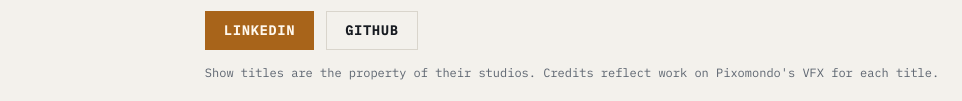
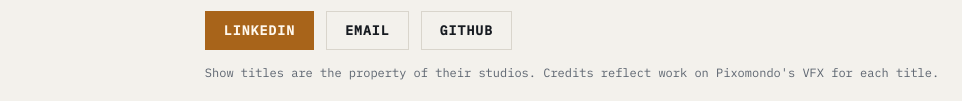
Before and after one commit to arsamasif/arsamasif.github.io, a plain HTML site: page index.html in a window 1280 px wide. Shown: the part 5220-5321 px from the top of the page, without its empty margins (68-1030 px from the left). Drawn offline with nearby package versions, Linux system fonts and the light colour scheme.

Commit message:
Add an Email button to the contact section

```diff
--- a/index.html
+++ b/index.html
@@ -236,6 +236,7 @@ footer small { color: var(--muted); font: 400 .75rem/1.5 var(--mono); }
     <div class="big">Let's talk pipeline</div>
     <div class="ctas">
       <a class="btn primary" href="https://www.linkedin.com/in/arsam-ali12">LinkedIn</a>
+      <a class="btn" href="mailto:arsam_asif@hotmail.com">Email</a>
       <a class="btn" href="https://github.com/arsamasif">GitHub</a>
     </div>
     <small>Show titles are the property of their studios. Credits reflect work on Pixomondo's VFX for each title.</small>
```
